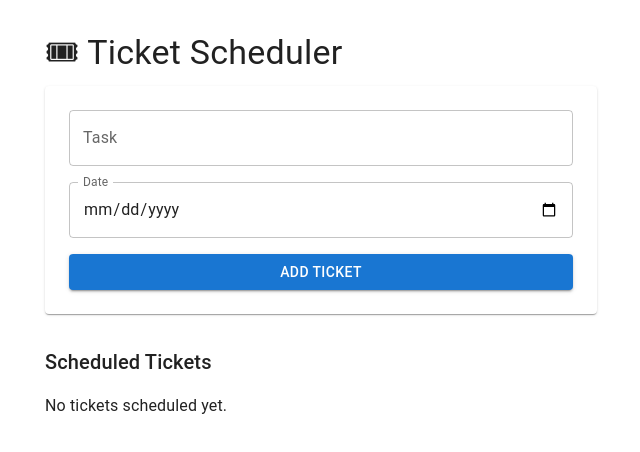
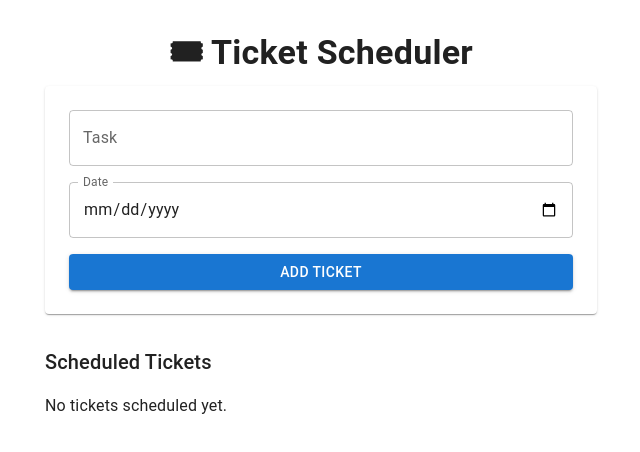
Before and after one commit to mokone-september/ticket-scheduler, a React (Vite) app: page / in a window 1280 px wide. Shown: the top 452 px of the page, without its empty margins (319-959 px from the left). Built offline with nearby package versions, Linux system fonts and the light colour scheme.

Commit message:
feat: center align and bold the Ticket Scheduler title in App component

```diff
--- a/src/App.jsx
+++ b/src/App.jsx
@@ -12,7 +12,7 @@
 
   return (
     <Container maxWidth="sm" sx={{ mt: 4 }}>
-      <Typography variant="h4" gutterBottom>
+      <Typography variant="h4" gutterBottom align="center" sx={{ fontWeight: 'bold' }}>
         🎟 Ticket Scheduler
       </Typography>
 
```
